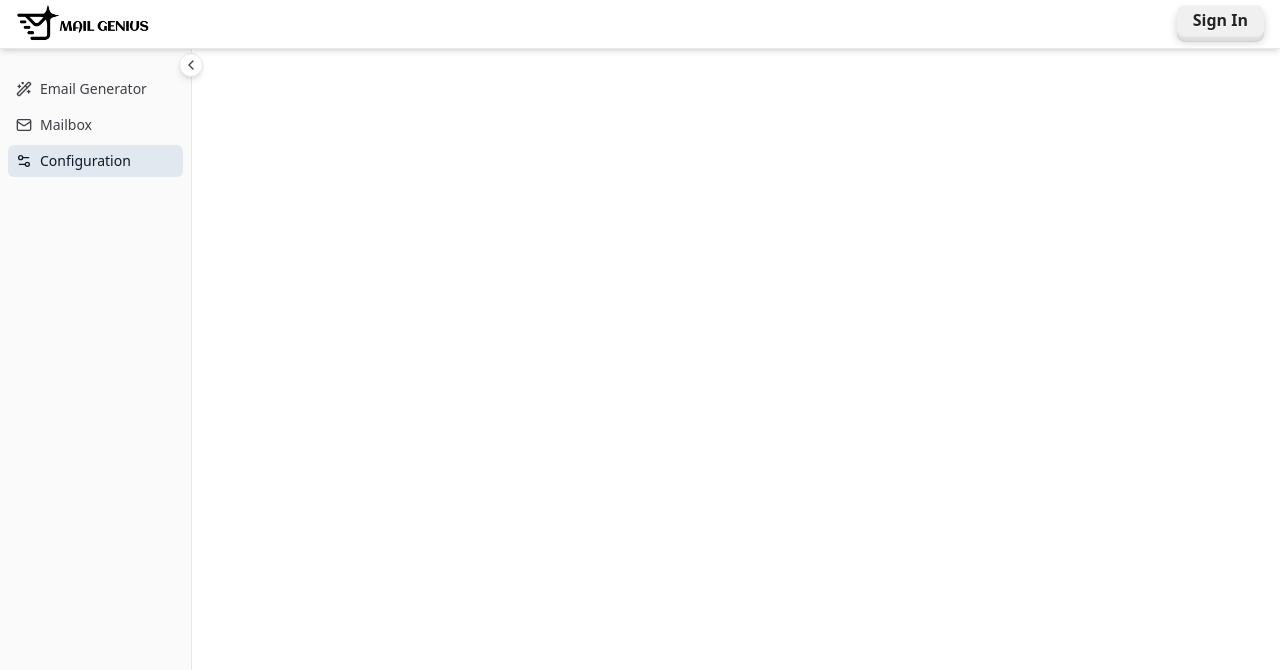
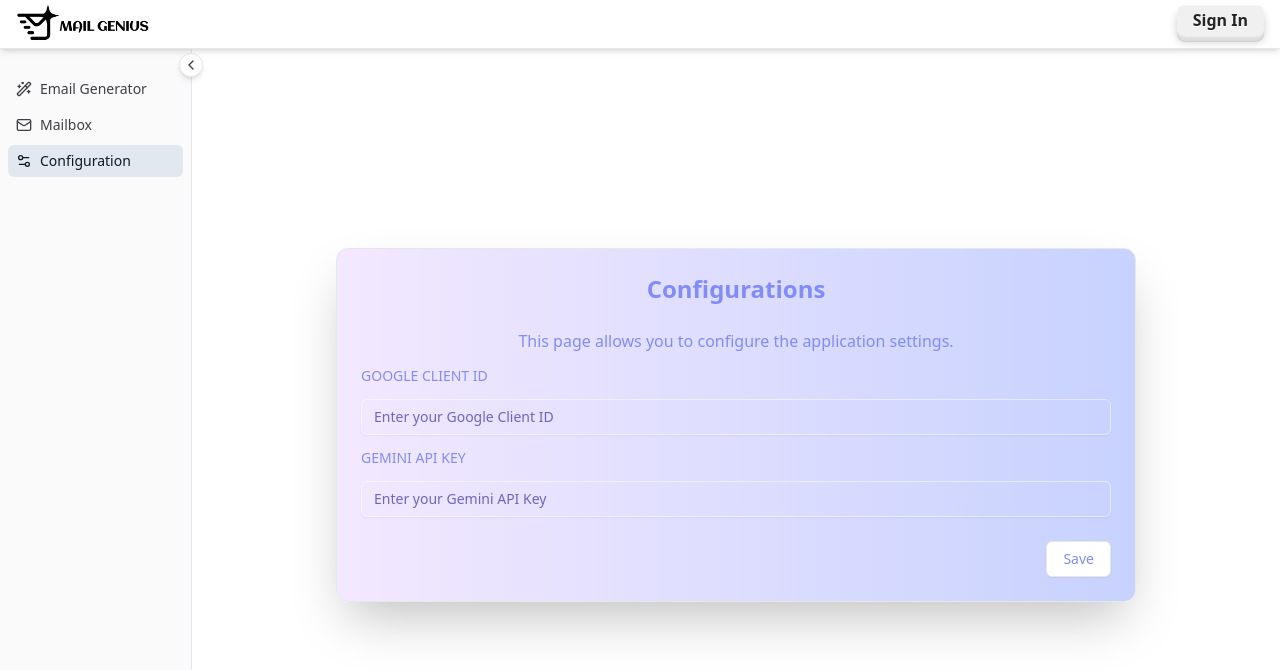
Before and after one commit to saishyam36/mail-genius, a React (Vite) app in the folder mail-genius-frontend/: page /configuration in a window 1280 px wide. Shown: the top 670 px of the page. Built offline with nearby package versions, Linux system fonts and the light colour scheme; no server answers.

Commit message:
feat: add Configurations page for managing API keys, integrate toast notifications, and enhance EmailGenerator with clipboard feedback

```diff
--- a/mail-genius-frontend/src/App.jsx
+++ b/mail-genius-frontend/src/App.jsx
@@ -14,6 +14,7 @@ import { Route, Routes, Navigate } from 'react-router-dom'
 import EmailInboxProvider from './contexts/EmailInboxContext';
 import { EmailAiProvider } from './contexts/EmailAiContext';
 import { Toaster } from 'sonner';
+import Configurations from './pages/Configurations';
 
 // New component to encapsulate authenticated content
 function AuthAppContent() {
@@ -25,7 +26,7 @@ function AuthAppContent() {
 
   return (
     <SidebarProvider className="flex flex-col h-full">
-      <Toaster position="top-center" richColors closeButton/>
+      <Toaster position="top-center" richColors/>
       <SiteHeader />
       <div className="flex flex-1 overflow-hidden">
         <AppSidebar />
@@ -36,14 +37,14 @@ function AuthAppContent() {
                 <Route path="/login" element={<Login />} />
                 <Route
                   path="/"
-                  element=<EmailGenerator />
+                  element={<EmailGenerator />}
                 />
                 <Route
                   path="/email/inbox"
                   element={accessToken ? <EmailInbox /> : <Navigate to="/login" />}
                 />
+                <Route path="/configuration" element={<Configurations />} />
                 {/* <Route path="/templates" element={<Templates />} /> */}
-                {/* <Route path="/settings" element={<Settings />} /> */}
               </Routes>
             </SidebarInset>
           </EmailAiProvider>
--- /dev/null
+++ b/mail-genius-frontend/src/pages/Configurations.jsx
@@ -0,0 +1,62 @@
+import React, { useState } from 'react';
+import { Input } from "@/components/ui/input";
+import { Label } from "@/components/ui/label";
+import { Card, CardHeader, CardContent, CardFooter } from "@/components/ui/card";
+import { Button } from "@/components/ui/button";
+import { toast } from 'sonner';
+
+const Configurations = () => {
+  const [googleClientId, setGoogleClientId] = useState('');
+  const [geminiApiKey, setGeminiApiKey] = useState('');
+
+  const handleGoogleClientIdChange = (event) => {
+    setGoogleClientId(event.target.value);
+  };
+
+  const handleGeminiApiKeyChange = (event) => {
+    setGeminiApiKey(event.target.value);
+  };
+
+  const handleSave = () => {
+    googleClientId && sessionStorage.setItem('googleClientId', googleClientId);
+    geminiApiKey && sessionStorage.setItem('geminiApiKey', geminiApiKey);
+    toast.success('Configurations saved successfully!');
+    setGoogleClientId('');
+    setGeminiApiKey('');
+  };
+
+  return (
+    <div className="flex items-center justify-center h-full">
+      <Card className="w-[100vh] bg-gradient-to-r from-purple-100 to-indigo-200 text-indigo-400 shadow-2xl rounded-xl" >
+        <CardHeader className="text-2xl font-bold text-center">
+          Configurations
+        </CardHeader>
+        <CardContent className="flex flex-col gap-4">
+          <p className="text-center">This page allows you to configure the application settings.</p>
+          <Label htmlFor="googleClientId">GOOGLE CLIENT ID</Label>
+          <Input
+            id="googleClientId"
+            placeholder="Enter your Google Client ID"
+            className="bg-transparent border-white/50 text-indigo-300 placeholder:text-indigo-800/70"
+            value={googleClientId}
+            onChange={handleGoogleClientIdChange}
+          />
+
+          <Label htmlFor="geminiApiKey">GEMINI API KEY</Label>
+          <Input
+            id="geminiApiKey"
+            placeholder="Enter your Gemini API Key"
+            className="bg-transparent border-white/50 text-indigo-300 placeholder:text-indigo-800/70"
+            value={geminiApiKey}
+            onChange={handleGeminiApiKeyChange}
+          />
+        </CardContent>
+        <CardFooter className="justify-end">
+          <Button variant="outline" onClick={handleSave}>Save</Button>
+        </CardFooter>
+      </Card>
+    </div>
+  );
+};
+
+export default Configurations;
--- a/mail-genius-frontend/src/pages/EmailContent.jsx
+++ b/mail-genius-frontend/src/pages/EmailContent.jsx
@@ -282,9 +282,11 @@ const EmailContent = () => {
                 )}
               </div>
                 <Separator />
-                <div
-                  className="flex-1 p-4 text-sm overflow-y-auto max-w-full break-words"
-                  dangerouslySetInnerHTML={{ __html: email.body }}
+                <iframe
+                  className="flex-1 p-4 text-sm overflow-y-auto max-w-full break-words border-none"
+                  sandbox="allow-same-origin allow-scripts"
+                  srcDoc={email.body}
+                  style={{ width: '100%', minHeight: '500px' }}
                 />
                 <Separator />
             </div>
--- a/mail-genius-frontend/src/pages/EmailGenerator.jsx
+++ b/mail-genius-frontend/src/pages/EmailGenerator.jsx
@@ -20,6 +20,7 @@ import {
     Form, FormControl, FormField, FormItem, FormLabel, FormMessage,
 } from "@/components/ui/form";
 import { EmailAiContext } from '@/contexts/EmailAiContext'; // Import the AI context
+import { toast } from 'sonner';
 
 const formSchema = z.object({
     subject: z.string().max(70, { message: "Subject cannot exceed 70 characters." }).min(1, { message: "Subject is required." }),
@@ -71,10 +72,11 @@ const EmailGenerator = () => {
 
     const handleCopy = () => {
         navigator.clipboard.writeText(generatedEmail);
+        toast   .success('Email copied to clipboard!');
     };
 
     return (
-        <div className="email-generator-container overflow-y-auto p-4 md:p-8 lg:p-12 grid grid-cols-1 md:grid-cols-2 gap-6 lg:gap-12 relative z-10">
+        <div className="email-generator-container overflow-y-auto p-4 md:p-8 lg:p-12 grid grid-cols-1 md:grid-cols-2 gap-6 lg:gap-12 relative">
             <Card className="input-section z-10" style={{
                 background: "radial-gradient(125% 125% at 50% 70%, #fff 40%, #6b7280 100%)",
             }}>
--- a/mail-genius-frontend/src/services/genai-services.js
+++ b/mail-genius-frontend/src/services/genai-services.js
@@ -1,6 +1,13 @@
 import { GoogleGenAI } from '@google/genai';
 
-const ai = new GoogleGenAI({ apiKey: import.meta.env.VITE_GEMINI_API_KEY });
+let geminiApiKey;
+if (sessionStorage.getItem('geminiApiKey') === null) {
+    geminiApiKey = import.meta.env.VITE_GEMINI_API_KEY;
+}
+else {
+    geminiApiKey = sessionStorage.getItem('geminiApiKey');
+}
+const ai = new GoogleGenAI({ apiKey: geminiApiKey });
 const model = "gemini-2.0-flash-001";
 
 export async function generateContent(formData) {
--- a/mail-genius-frontend/src/services/gmail-services.js
+++ b/mail-genius-frontend/src/services/gmail-services.js
@@ -125,8 +125,6 @@ export const getEmailsInThread = async (accessToken, threadId) => {
     const parsedEmails = [];
 
     // 2. Iterate over each message resource in the thread
-
-    // 2. Iterate over each message resource in the thread
     for (const message of messages) {
       const payload = message.payload;
       const headers = payload.headers || [];
@@ -154,20 +152,20 @@ export const getEmailsInThread = async (accessToken, threadId) => {
         if( name === 'message-id') emailDetails.messageId = header.value;
       }
 
-      // 5. Find and decode the message body
       if (payload.parts) {
         // Handle multipart emails (common case)
         for (const part of payload.parts) {
-          if (part.mimeType === 'text/plain') {
-            emailDetails.body = decodeBase64Url(part.body.data);
+          if (part.mimeType === 'text/html' && !emailDetails.body) {
+            emailDetails.body+= decodeBase64Url(part.body.data);
+            console.log('HTML part found and decoded.');
             break; // Prefer plain text over HTML
           }
-          if (part.mimeType === 'text/html' && !emailDetails.body) {
-            emailDetails.body = decodeBase64Url(part.body.data);
+           if (part.mimeType === 'text/plain') {
+            emailDetails.body+= decodeBase64Url(part.body.data);
+            console.log('Plain text part found and decoded.');
           }
         }
       } else if (payload?.body.data) {
-        // Handle single-part emails
         emailDetails.body = decodeBase64Url(payload.body.data);
       }
 
--- a/mail-genius-frontend/src/utils/helper.js
+++ b/mail-genius-frontend/src/utils/helper.js
@@ -90,7 +90,7 @@ export function cleanHtmlOutput(htmlString) {
 
 // Helper function to decode base64url string
 export const decodeBase64Url = (input) => {
-  return decodeURIComponent(atob(input.replace(/-/g, '+').replace(/_/g, '/')).split('').map(function(c) {
+  return decodeURIComponent(atob(input.replace(/-/g, '+').replace(/_/g, '/')).split('').map(function (c) {
     return '%' + ('00' + c.charCodeAt(0).toString(16)).slice(-2);
   }).join(''));
 };
```
Lines whose indentation alone changed are shown as unchanged.
